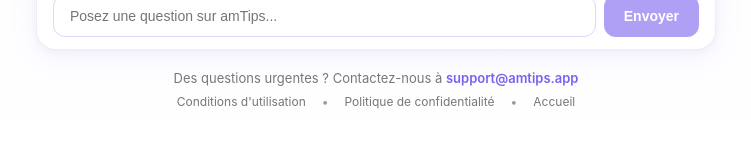
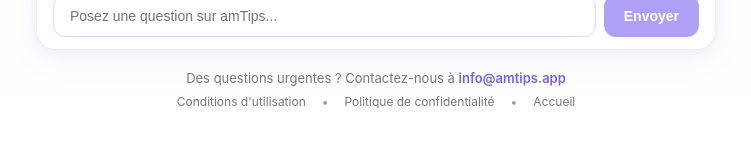
Before and after one commit to Jitimay/amtips_web, a Next.js app: page /support in a window 1280 px wide. Shown: the part 631-778 px from the top of the page, without its empty margins (264-1015 px from the left). Built offline with nearby package versions, Linux system fonts and the light colour scheme.

Commit message:
fix: replace fake support email with real info@amtips.app across all pages

```diff
--- a/lib/support-knowledge.ts
+++ b/lib/support-knowledge.ts
@@ -25,7 +25,7 @@ STRICT SAFETY & SCOPE GUARDRAILS (CRITICAL RULES):
 4. GROUNDED IN TRUTH (NO HALLUCINATIONS):
    - Only provide verified information from the amTips Knowledge Base below.
    - Never invent or assume features that do not exist.
-   - If an issue requires manual administrative action, direct the user to email support@amtips.app.
+   - If an issue requires manual administrative action, direct the user to email info@amtips.app.
 
 =======================================================
 AMTIPS KNOWLEDGE BASE & FACTS:
@@ -80,5 +80,5 @@ AMTIPS KNOWLEDGE BASE & FACTS:
   - Forgot withdrawal PIN: Tap "Forgot PIN?" on the PIN confirmation sheet to get an email reset link.
   - Cannot withdraw under 1,000 BIF: Wait until balance reaches at least 1,000 BIF.
   - QR Code sharing: View, download to gallery, or share via WhatsApp/messaging apps from the "My QR Code" screen.
-  - Contact email: support@amtips.app.
+  - Contact email: info@amtips.app.
 `;
--- a/pages/index.tsx
+++ b/pages/index.tsx
@@ -234,7 +234,7 @@ export default function Home() {
               <div className="footer-col">
                 <div className="footer-col-title">Support</div>
                 <a href="/support" className="footer-link">AI Help Assistant</a>
-                <a href="mailto:support@amtips.app" className="footer-link">support@amtips.app</a>
+                <a href="mailto:info@amtips.app" className="footer-link">info@amtips.app</a>
               </div>
             </div>
           </div>
--- a/pages/support.tsx
+++ b/pages/support.tsx
@@ -61,7 +61,7 @@ export default function SupportPage() {
           ...prev,
           {
             role: 'assistant',
-            content: data.error || 'Désolé, une erreur est survenue. Veuillez réessayer plus tard ou contacter support@amtips.app.',
+            content: data.error || 'Désolé, une erreur est survenue. Veuillez réessayer plus tard ou contacter info@amtips.app.',
           },
         ]);
       } else {
@@ -75,7 +75,7 @@ export default function SupportPage() {
         ...prev,
         {
           role: 'assistant',
-          content: 'Impossible de joindre le serveur. Vérifiez votre connexion internet ou écrivez à support@amtips.app.',
+          content: 'Impossible de joindre le serveur. Vérifiez votre connexion internet ou écrivez à info@amtips.app.',
         },
       ]);
     } finally {
@@ -189,8 +189,8 @@ export default function SupportPage() {
         <footer style={styles.footer}>
           <p style={{ margin: '0 0 8px', fontSize: 13, color: '#777' }}>
             Des questions urgentes ? Contactez-nous à{' '}
-            <a href="mailto:support@amtips.app" style={{ color: PRIMARY, textDecoration: 'none', fontWeight: 600 }}>
-              support@amtips.app
+            <a href="mailto:info@amtips.app" style={{ color: PRIMARY, textDecoration: 'none', fontWeight: 600 }}>
+              info@amtips.app
             </a>
           </p>
           <div style={{ display: 'flex', gap: 16, justifyContent: 'center', fontSize: 12, color: '#999' }}>
```
